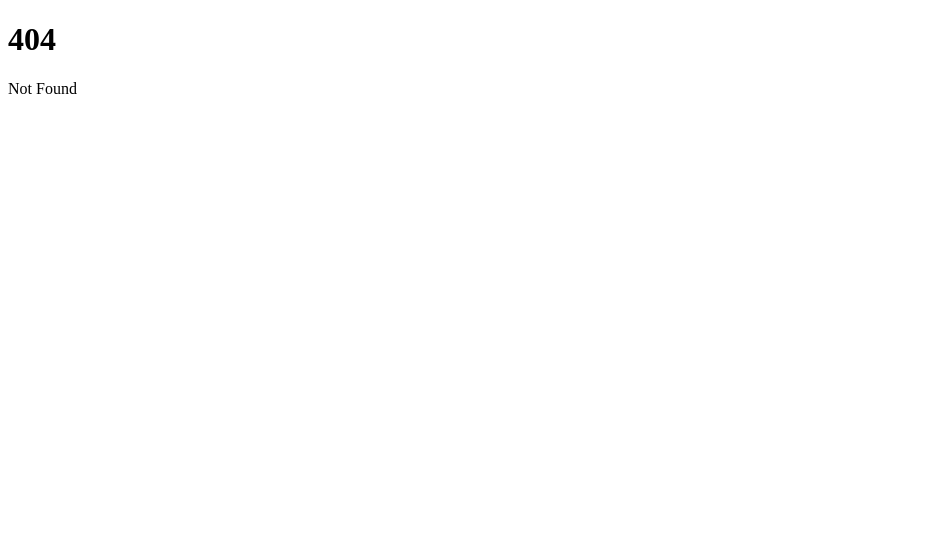
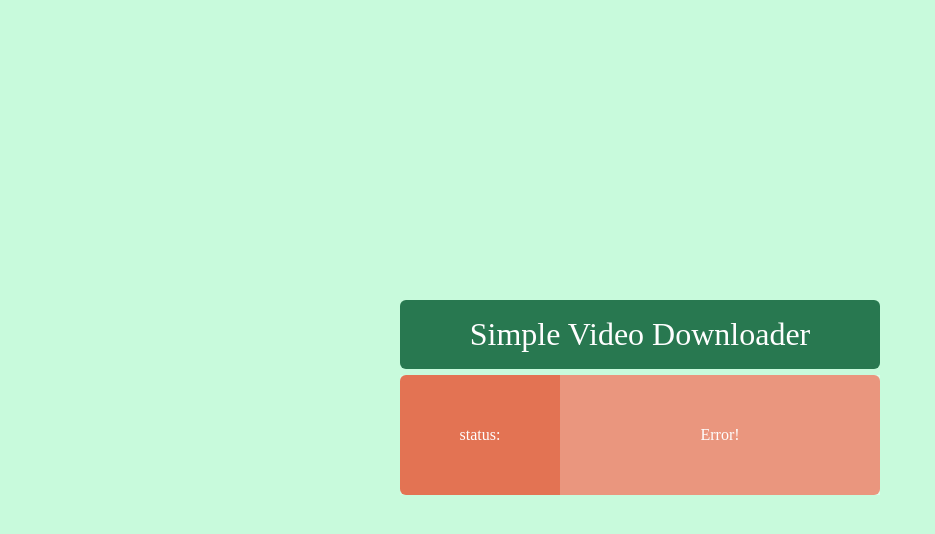
Before and after one commit to wwtchrsin/svdl, a SvelteKit app: page /download in a window 1280 px wide. Before the commit this address had no page. Shown: the top 534 px of the page, without its empty margins (0-935 px from the left). Built offline with nearby package versions, Linux system fonts and the light colour scheme.

Commit message:
first version

```diff
--- /dev/null
+++ b/src/global.css
@@ -0,0 +1,18 @@
+html, body {
+  padding: 0;
+  margin: 0;
+  width: 100%;
+  height: 100%;
+}
+
+:root {
+  --red-color: rgb(220, 80, 40);
+  --green-color: rgb(40, 120, 80);
+  --blue-color: rgb(40, 120, 160);
+  --white-color: rgb(254, 254, 254);
+  --light-green-color: rgb(200, 250, 220);
+}
+
+body {
+  background-color: var(--light-green-color)
+}
--- /dev/null
+++ b/src/lib/components/Header.svelte
@@ -0,0 +1,17 @@
+<div class="header"><a href="/" class="header-link">Simple Video Downloader</a></div>
+
+<style>
+  .header {
+    padding: 16px;
+    background-color: var(--green-color);
+    font-size: 2rem;
+    border-radius: 6px;
+    width: 100%;
+    box-sizing: border-box;
+    text-align: center;
+  }
+  .header-link {
+    color: var(--white-color);
+    text-decoration: none;
+  }
+</style>
--- a/src/lib/index.ts
+++ /dev/null
@@ -1 +0,0 @@
-// place files you want to import through the `$lib` alias in this folder.
--- /dev/null
+++ b/src/lib/utils.ts
@@ -0,0 +1,70 @@
+import { PUBLIC_SERVER_ADDR } from "$env/static/public"
+
+export const getVideoId = async (url: string) => {
+  const request = {
+    method: "POST",
+    body: JSON.stringify({ url }),
+    headers: { "Content-Type": "application/json" },
+  }
+  const response = await fetch(`${PUBLIC_SERVER_ADDR}/url`, request)
+  if ( !response.ok || response.status > 299 ) {
+    return undefined
+  }
+  try {
+    const responseData = await response.json()
+    if ( responseData.uid ) {
+      return responseData.uid
+    }
+  } catch (err) {}
+  return undefined
+}
+
+export const checkVideoStatus = async (uid: string) => {
+  const response = await fetch(`${PUBLIC_SERVER_ADDR}/video/${uid}`)
+  if ( !response.ok || response.status > 299 ) {
+    return { error: true, url: undefined }
+  }
+  try {
+    const responseData = await response.json()
+    return { error: !!responseData.error, url: responseData.url }
+  } catch (err) {}
+  return { error: true, url: undefined }
+}
+
+const sleep = async (ms: number) => {
+  return new Promise((res, rej) => {
+    setTimeout(() => res(true), ms)
+  })
+}
+
+export const getVideoUrl = async (uid: string | null | undefined) => {
+  if ( !uid ) {
+    throw new Error()
+  }
+  for ( let i=0; 1 < 1000; i += 2 ) {
+    const status = await checkVideoStatus(uid)
+    if ( status.error ) {
+      throw new Error()
+    }
+    if ( status.url ) {
+      return `${PUBLIC_SERVER_ADDR}/${status.url}`
+    }
+    await sleep(2000)
+  }
+  throw new Error()
+}
+
+export const encodeUrl = (url: string) =>
+  (new TextEncoder()).encode(url).join("F")
+
+export const decodeUrl = (url: string) => {
+  const charArray = new Uint8Array(url.split("F").map(v => +v))
+  for ( let i=0; i < charArray.length; i++ ) {
+    if ( isNaN(charArray[i]) || charArray[i] < 1 || charArray[i] > 255 ) {
+      throw new Error()
+    }
+  }
+  return (new TextDecoder()).decode(charArray)
+}
+
+export const getFileName = (url: string | undefined) => url?.split("/").at(-1)
--- /dev/null
+++ b/src/routes/+layout.svelte
@@ -0,0 +1,5 @@
+<script lang="ts">
+  import "../global.css"
+</script>
+
+<slot></slot>
--- a/src/routes/+page.svelte
+++ b/src/routes/+page.svelte
@@ -1,2 +1,63 @@
-<h1>Welcome to SvelteKit</h1>
-<p>Visit <a href="https://kit.svelte.dev">kit.svelte.dev</a> to read the documentation</p>
+<script lang="ts">
+  import { PUBLIC_APP_NAME } from "$env/static/public"
+  import { encodeUrl } from "$lib/utils"
+  import Header from "$lib/components/Header.svelte"
+
+  let url = ""
+</script>
+
+<svelte:head><title>{PUBLIC_APP_NAME}</title></svelte:head>
+
+<div class="main-container">
+  <div class="container">
+    <Header></Header>
+    <div class="controls">
+      <input type="text" class="src-url" name="url" bind:value={url} placeholder="video url"/>
+      <button class="button-download">
+        <a href="/download?url={encodeUrl(url)}" class="download-link" target="_blank">
+          download
+        </a>
+      </button>
+    </div>
+  </div>
+</div>
+
+<style>
+  .main-container {
+    display: grid;
+    justify-content: center;
+    align-items: center;
+    width: 100%;
+    height: 100%;
+  }
+  .container {
+    width: 480px;
+  }
+  .controls {
+    display: grid;
+    grid-template-columns: auto 100px;
+    gap: 8px;
+    margin: 12px 0;
+    width: 100%;
+  }
+  .src-url {
+    padding: 6px;
+    font-size: 1.2rem;
+    background-color: var(--white-color);
+    color: var(--green-color);
+    border: 1px solid var(--green-color);
+    border-radius: 6px;
+  }
+  .button-download {
+    background-color: var(--green-color);
+    color: var(--white-color);
+    border-width: 0;
+    font-size: 1rem;
+    border-radius: 6px;
+  }
+  .download-link {
+    font-size: inherit;
+    color: inherit;
+    text-decoration: none;
+  }
+</style>
--- /dev/null
+++ b/src/routes/download/+page.svelte
@@ -0,0 +1,98 @@
+<script lang="ts">
+  import { PUBLIC_APP_NAME } from "$env/static/public"
+  import Header from "$lib/components/Header.svelte"
+  import { getVideoUrl, getFileName } from "$lib/utils"
+  import { onMount } from "svelte";
+  import type { PageData } from "./$types"
+
+  export let data: PageData
+  let url: string | undefined
+  let status: "error" | "loading" | "loaded" | "init" = "init"
+
+  onMount(async () => {
+    if ( !data.uid ) {
+      status = "error"
+      return
+    }
+    status = "loading"
+    try {
+      url = await getVideoUrl(data.uid)
+      status = url ? "loaded" : "error"
+    } catch (err) {
+      status = "error"
+    }
+  })
+</script>
+
+<svelte:head><title>Download / {PUBLIC_APP_NAME}</title></svelte:head>
+
+<div class="main-container">
+  <div class="container">
+    <Header></Header>
+    <div class="status" class:error={status === "error"} class:init={status === "init"}>
+      {#if status === "loading"}
+        <div class="status-label">status:</div>
+        <div class="status-value">Loading...</div>
+      {:else if status === "error"}
+        <div class="status-label">status:</div>
+        <div class="status-value">Error!</div>
+      {:else if status === "loaded"}
+        <div class="status-label">link</div>
+        <div class="status-value">
+          <a href={url} class="video-link">{getFileName(url)}</a>
+        </div>
+      {:else}
+        <div class="status-label">status:</div>
+        <div class="status-value">---</div>
+      {/if}
+    </div>
+  </div>
+</div>
+
+<style>
+  .main-container {
+    display: grid;
+    justify-content: center;
+    align-items: center;
+    width: 100%;
+    height: 100%;
+  }
+  .container {
+    width: 480px;
+  }
+  .status {
+    display: grid;
+    grid-template-columns: 1fr 2fr;
+    margin: 6px 0;
+    background-color: var(--green-color);
+    color: var(--white-color);
+    text-align: center;
+    font-size: 1rem;
+    border-radius: 6px;
+  }
+  .status.init {
+    visibility: hidden;
+  }
+  .status.error {
+    background-color: var(--red-color);
+  }
+  .status-label,
+  .status-value {
+    display: grid;
+    justify-content: center;
+    align-items: center;
+    padding: 12px 0;
+    box-sizing: border-box;
+    overflow: hidden;
+    height: 120px;
+  }
+  .status-label {
+    background-color: rgba(254, 254, 254, 0.2);
+  }
+  .status-value {
+    background-color: rgba(254, 254, 254, 0.4);
+  }
+  .video-link {
+    color: var(--white-color);
+  }
+</style>
--- /dev/null
+++ b/src/routes/download/+page.ts
@@ -0,0 +1,17 @@
+import type { PageLoad } from "./$types"
+import { getVideoId } from "$lib/utils"
+import { decodeUrl } from "$lib/utils"
+
+export const load: PageLoad = async ({ url }) => {
+  const encodedUrl = url.searchParams.get("url")
+  if ( !encodedUrl ) {
+    return { url: undefined, uid: undefined }
+  }
+  try {
+    const decodedUrl = decodeUrl(encodedUrl)
+    const uid = await getVideoId(decodedUrl)
+    return { url: decodedUrl, uid }
+  } catch (err) {
+    return { url: undefined, uid: undefined }
+  }
+}
```
Also changed, not shown: 1 other file (tests, documents, lock files or other folders).
